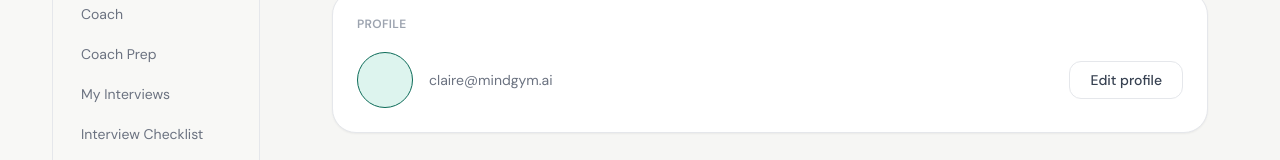
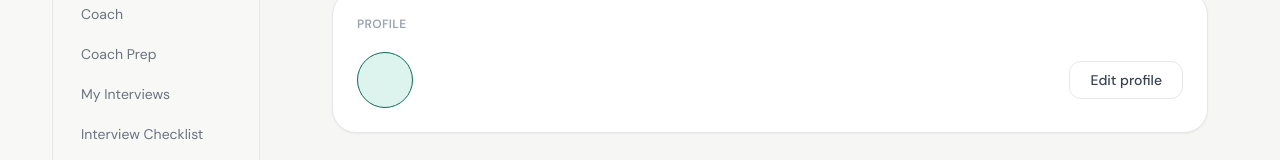
Before and after one commit to MindGym-1-0/mindgym-client, a Next.js app: page /settings in a window 1280 px wide. Shown: the part 261-421 px from the top of the page. Built offline with nearby package versions, Linux system fonts and the light colour scheme; no server answers.

Commit message:
fix: replace hardcoded email with live Supabase auth email in settings

```diff
--- a/src/app/(main)/settings/page.tsx
+++ b/src/app/(main)/settings/page.tsx
@@ -2,8 +2,9 @@
 
 "use client";
 
-import { useState } from "react";
+import { useEffect, useState } from "react";
 import { useUserName } from "@/hooks/useUserName";
+import { supabase } from "@/lib/supabase/client";
 
 import {
   Bell,
@@ -14,6 +15,14 @@ import {
 
 export default function SettingsPage() {
   const name = useUserName();
+  const [email, setEmail] = useState("");
+
+  useEffect(() => {
+    supabase.auth.getUser().then(({ data }) => {
+      setEmail(data?.user?.email ?? "");
+    });
+  }, []);
+
   const plans = [
     {
       name: "Free",
@@ -126,7 +135,7 @@ export default function SettingsPage() {
               </h2>
 
               <p className="text-sm text-gray-500">
-                claire@mindgym.ai
+                {email}
               </p>
             </div>
           </div>
```
